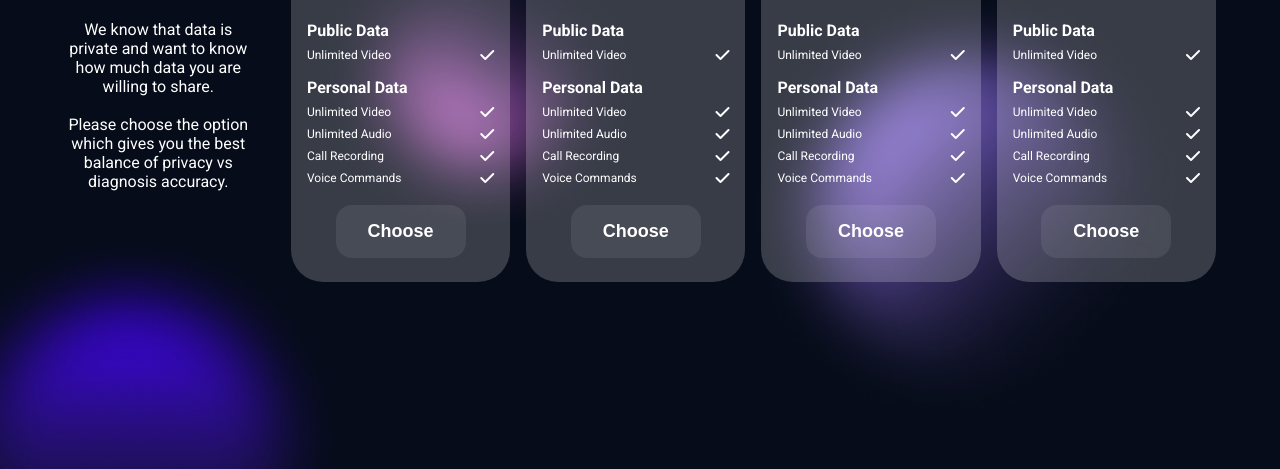
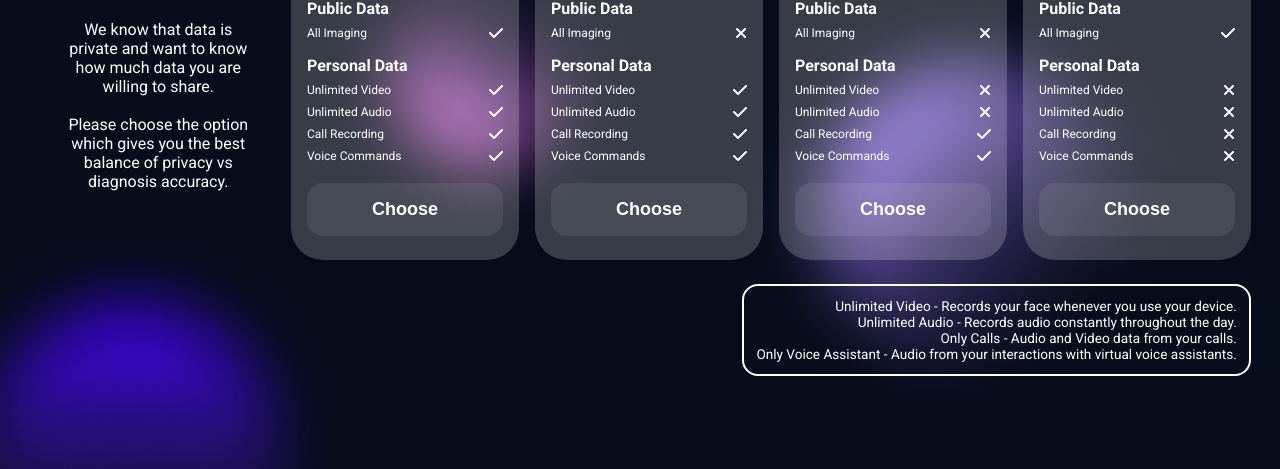
Before and after one commit to guysolan/MILA_WEBAPP_V01, a website: page feedback.html in a window 1280 px wide. Shown: the part 331-800 px from the top of the page. Drawn offline with Linux system fonts and the light colour scheme.

Commit message:
feedback update

```diff
--- a/feedback.html
+++ b/feedback.html
@@ -41,6 +41,8 @@
                         diagnosis accuracy.</p>
                 </div>
             </div>
+            <div class="option-outer">
+
             <div class="option-wrap">
                     <div class="option left">
                         <form action="https://formspree.io/f/mayvjnre" method="POST">
@@ -62,119 +64,7 @@
                                         <h4>Public Data</h4>
                                     </div>
                                     <div class="included-row">
-                                    <p>Unlimited Video</p>
-                                    <i class="fa fa-check" aria-hidden="true"></i>
-                                </div>
-                            </div>
-                            <div class="included-para">
-                                <div class="included-row">
-                                    <h4>Personal Data</h4>
-                                </div>
-                                <div class="included-row">
-                                    <p>Unlimited Video</p>
-                                    <i class="fa fa-check" aria-hidden="true"></i>
-                                </div>
-                                <div class="included-row">
-                                    <p>Unlimited Audio</p>
-                                    <i class="fa fa-check" aria-hidden="true"></i>
-                                </div>
-                                <div class="included-row">
-                                    <p>Call Recording</p>
-                                    <i class="fa fa-check" aria-hidden="true"></i>
-                                </div>
-                                <div class="included-row">
-                                    <p>Voice Commands</p>
-                                    <i class="fa fa-check" aria-hidden="true"></i>
-                                </div>
-
-                            </div>
-
-                        </div>
-                        <div id='choose-btn' class="choose continue-btn">
-                            <button class="" type="submit">
-                                <h5>Choose</h5>
-                            </button>
-                        </div>
-                    </form>
-
-                </div>
-                <div class="option mid">
-                    <form action="https://formspree.io/f/mayvjnre" method="POST">
-                        <input class='hidden' type="text" id="No-Limits" name="No-Limits" value="No Limits">
-                        <h3>Private Only Plan</h3>
-                        <div class="stats-row">
-                            <div class="stat left">
-                                <h2>100%</h2>
-                                <p>Relative<br>Performance</p>
-                            </div>
-                            <div class="stat right">
-                                <h2>168 Gb</h2>
-                                <p>Data<br>per Day</p>
-                            </div>
-                        </div>
-                        <div class="included-wrap">
-                            <div class="included-para">
-                                <div class="included-row">
-                                    <h4>Public Data</h4>
-                                </div>
-                                <div class="included-row">
-                                    <p>Unlimited Video</p>
-                                    <i class="fa fa-check" aria-hidden="true"></i>
-                                </div>
-                            </div>
-                            <div class="included-para">
-                                <div class="included-row">
-                                    <h4>Personal Data</h4>
-                                </div>
-                                <div class="included-row">
-                                    <p>Unlimited Video</p>
-                                    <i class="fa fa-check" aria-hidden="true"></i>
-                                </div>
-                                <div class="included-row">
-                                    <p>Unlimited Audio</p>
-                                    <i class="fa fa-check" aria-hidden="true"></i>
-                                </div>
-                                <div class="included-row">
-                                    <p>Call Recording</p>
-                                    <i class="fa fa-check" aria-hidden="true"></i>
-                                </div>
-                                <div class="included-row">
-                                    <p>Voice Commands</p>
-                                    <i class="fa fa-check" aria-hidden="true"></i>
-                                </div>
-
-                            </div>
-
-                        </div>
-                        <div id='choose-btn' class="choose continue-btn">
-                            <button class="" type="submit">
-                                <h5>Choose</h5>
-                            </button>
-                        </div>
-                    </form>
-
-                </div>
-                <div class="option mid">
-                    <form action="https://formspree.io/f/mayvjnre" method="POST">
-                        <input class='hidden' type="text" id="No-Limits" name="No-Limits" value="No Limits">
-                        <h3>Only Contact Plan</h3>
-                        <div class="stats-row">
-                            <div class="stat left">
-                                <h2>100%</h2>
-                                <p>Relative<br>Performance</p>
-                            </div>
-                            <div class="stat right">
-                                <h2>168 Gb</h2>
-                                <p>Data<br>per Day</p>
-                            </div>
-                        </div>
-                        <div class="included-wrap">
-                            <div class="included-para">
-                                <div class="included-row">
-                                    <h4>Public Data</h4>
-                                </div>
-                                <div class="included-row">
-                                    <p>Unlimited Video</p>
+                                        <p>All Imaging</p>
                                         <i class="fa fa-check" aria-hidden="true"></i>
                                     </div>
                                 </div>
@@ -208,17 +98,17 @@
                         </form>
 
                     </div>
-                <div class="option right">
+                    <div class="option mid">
                         <form action="https://formspree.io/f/mayvjnre" method="POST">
                             <input class='hidden' type="text" id="No-Limits" name="No-Limits" value="No Limits">
-                        <h3>No Contact Plan1</h3>
+                            <h3>Private Only</h3>
                             <div class="stats-row">
                                 <div class="stat left">
-                                <h2>100%</h2>
+                                    <h2>98%</h2>
                                     <p>Relative<br>Performance</p>
                                 </div>
                                 <div class="stat right">
-                                <h2>168 Gb</h2>
+                                    <h2>166 Gb</h2>
                                     <p>Data<br>per Day</p>
                                 </div>
                             </div>
@@ -228,8 +118,8 @@
                                         <h4>Public Data</h4>
                                     </div>
                                     <div class="included-row">
-                                    <p>Unlimited Video</p>
-                                    <i class="fa fa-check" aria-hidden="true"></i>
+                                        <p>All Imaging</p>
+                                        <i class="fa fa-times" aria-hidden="true"></i>
                                     </div>
                                 </div>
                                 <div class="included-para">
@@ -252,9 +142,114 @@
                                         <p>Voice Commands</p>
                                         <i class="fa fa-check" aria-hidden="true"></i>
                                     </div>
+                                </div>
+                            </div>
+                            <div id='choose-btn' class="choose continue-btn">
+                                <button class="" type="submit">
+                                    <h5>Choose</h5>
+                                </button>
+                            </div>
+                        </form>
+                    </div>
+                    <div class="option mid">
+                        <form action="https://formspree.io/f/mayvjnre" method="POST">
+                            <input class='hidden' type="text" id="No-Limits" name="No-Limits" value="No Limits">
+                            <h3>Active Only</h3>
+                            <div class="stats-row">
+                                <div class="stat left">
+                                    <h2>47%</h2>
+                                    <p>Relative<br>Performance</p>
+                                </div>
+                                <div class="stat right">
+                                    <h2>81 Gb</h2>
+                                    <p>Data<br>per Day</p>
+                                </div>
+                            </div>
+                            <div class="included-wrap">
+                                <div class="included-para">
+                                    <div class="included-row">
+                                        <h4>Public Data</h4>
+                                    </div>
+                                    <div class="included-row">
+                                        <p>All Imaging</p>
+                                        <i class="fa fa-times" aria-hidden="true"></i>
+                                    </div>
+                                </div>
+                                <div class="included-para">
+                                    <div class="included-row">
+                                        <h4>Personal Data</h4>
+                                    </div>
+                                    <div class="included-row">
+                                        <p>Unlimited Video</p>
+                                        <i class="fa fa-times" aria-hidden="true"></i>
+                                    </div>
+                                    <div class="included-row">
+                                        <p>Unlimited Audio</p>
+                                        <i class="fa fa-times" aria-hidden="true"></i>
+                                    </div>
+                                    <div class="included-row">
+                                        <p>Call Recording</p>
+                                        <i class="fa fa-check" aria-hidden="true"></i>
+                                    </div>
+                                    <div class="included-row">
+                                        <p>Voice Commands</p>
+                                        <i class="fa fa-check" aria-hidden="true"></i>
+                                    </div>
+                                </div>
+                            </div>
+                            <div id='choose-btn' class="choose continue-btn">
+                                <button class="" type="submit">
+                                    <h5>Choose</h5>
+                                </button>
+                            </div>
+                        </form>
 
                     </div>
-
+                    <div class="option right">
+                        <form action="https://formspree.io/f/mayvjnre" method="POST">
+                            <input class='hidden' type="text" id="No-Limits" name="No-Limits" value="No Limits">
+                            <h3>Public Only</h3>
+                            <div class="stats-row">
+                                <div class="stat left">
+                                    <h2>2%</h2>
+                                    <p>Relative<br>Performance</p>
+                                </div>
+                                <div class="stat right">
+                                    <h2>2.4 Gb</h2>
+                                    <p>Data<br>per Day</p>
+                                </div>
+                            </div>
+                            <div class="included-wrap">
+                                <div class="included-para">
+                                    <div class="included-row">
+                                        <h4>Public Data</h4>
+                                    </div>
+                                    <div class="included-row">
+                                        <p>All Imaging</p>
+                                        <i class="fa fa-check" aria-hidden="true"></i>
+                                    </div>
+                                </div>
+                                <div class="included-para">
+                                    <div class="included-row">
+                                        <h4>Personal Data</h4>
+                                    </div>
+                                    <div class="included-row">
+                                        <p>Unlimited Video</p>
+                                        <i class="fa fa-times" aria-hidden="true"></i>
+                                    </div>
+                                    <div class="included-row">
+                                        <p>Unlimited Audio</p>
+                                        <i class="fa fa-times" aria-hidden="true"></i>
+                                    </div>
+                                    <div class="included-row">
+                                        <p>Call Recording</p>
+                                        <i class="fa fa-times" aria-hidden="true"></i>
+                                    </div>
+                                    <div class="included-row">
+                                        <p>Voice Commands</p>
+                                        <i class="fa fa-times" aria-hidden="true"></i>
+                                    </div>
+                                </div>
                             </div>
                             <div id='choose-btn' class="choose continue-btn">
                                 <button class="" type="submit">
@@ -267,9 +262,18 @@
 
 
                 </div>
-
+                <div class="option-key">
+                <p>Unlimited Video - Records your face whenever you use your device.</p>
+                <p>Unlimited Audio - Records audio constantly throughout the day.</p>
+                <p>Only Calls - Audio and Video data from your calls.</p>
+                <p>Only Voice Assistant - Audio from your interactions with virtual voice assistants.</p>
             </div>
             </div>
 
+        </div>
+
+    </div>
+
 </body>
+
 </html>
--- a/styles.css
+++ b/styles.css
@@ -668,6 +668,28 @@ body {
   height: 100vh;
 }
 
+.option-outer{
+  padding-top: 6rem;
+  display: flex;
+  flex-direction: column;
+  justify-content: flex-end;
+}
+.option-key{
+  align-self: flex-end;
+  margin: 1.5rem 0;
+  text-align: right;
+  padding: 0.75rem;
+  border-radius: 1rem;
+  border: 2px solid white;
+}
+.option-key p{
+  color: white;
+  padding: 0;
+  margin: 0 auto;
+  font-size: 0.85rem;
+
+}
+
 .option-wrap {
   display: flex;
   color: white;
@@ -752,7 +774,7 @@ body {
 }
 
 .continue-btn.choose {
-  width: fit-content;
+  width: 100%;
   text-align: center;
   margin: auto;
 }
```
Lines whose indentation alone changed are shown as unchanged.
